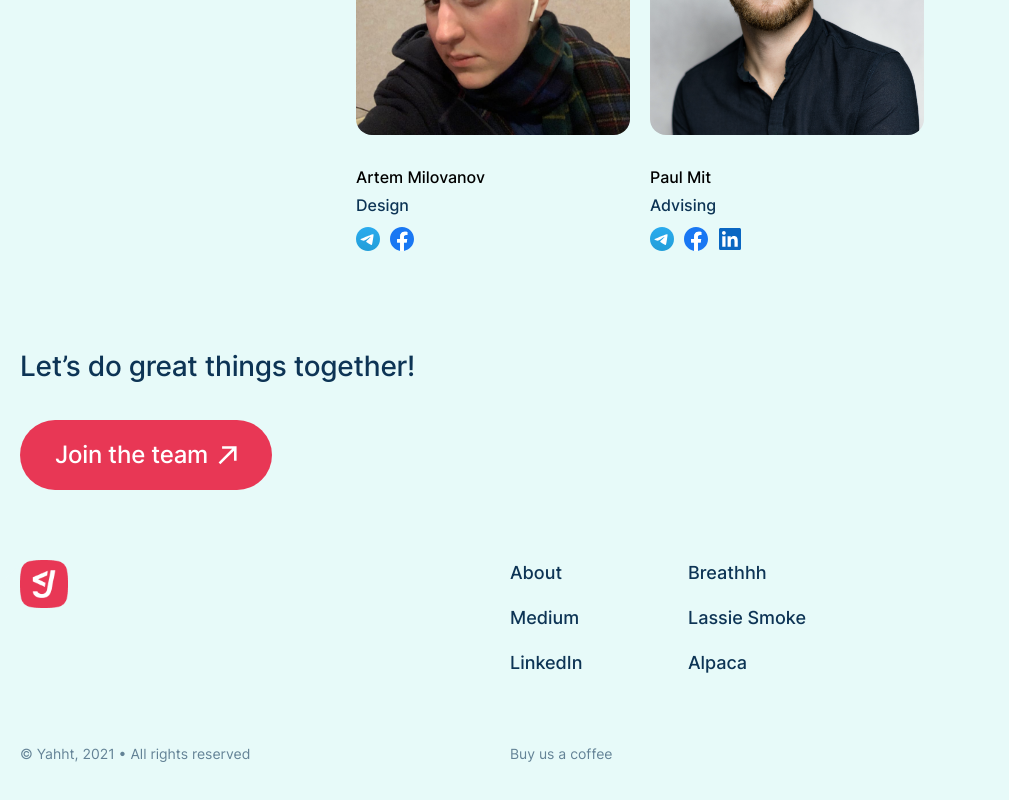
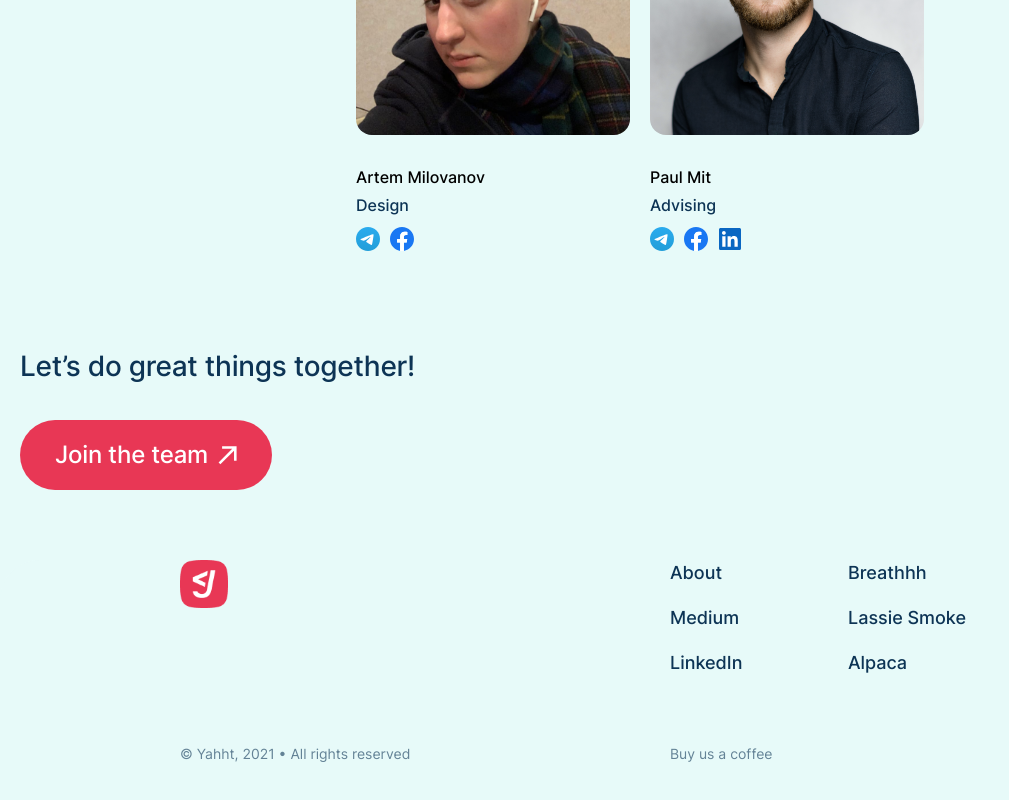
Before and after one commit to Delendik/yahht-web, a Next.js app: page /about in a window 1280 px wide. Shown: the part 1521-2321 px from the top of the page, without its empty margins (0-1009 px from the left). Built offline with nearby package versions, Linux system fonts and the light colour scheme.

Commit message:
fix bugs

```diff
--- a/src/components/Breathhh/Breathhh.module.scss
+++ b/src/components/Breathhh/Breathhh.module.scss
@@ -94,7 +94,7 @@
   }
 
   @include mediaMaxXS {
-    width: 328px;
+    width: 100%;
     margin-top: 16px;
     font-size: 18px;
   }
--- a/src/components/Footer/Footer.module.scss
+++ b/src/components/Footer/Footer.module.scss
@@ -9,8 +9,15 @@
     padding: 0;
   }
 
+  @include mediaMaxM {
+    padding-left: 160px;
+    padding-right: 160px;
+  }
+
   @include mediaMaxXS {
     border-radius: 34px 34px 0px 0px;
+    padding-left: 0;
+    padding-right: 0;
   }
 }
 
@@ -97,6 +104,10 @@
     margin-left: 442px;
   }
 
+  @media (max-width: 1140px) {
+    margin-left: 300px;
+  }
+
   @include mediaMaxXS {
     margin: 0 auto;
     flex-direction: column;
@@ -124,6 +135,8 @@
 
   @include mediaMaxXS {
     margin-bottom: 28px;
+    display: flex;
+    justify-content: center;
 
     &:first-child {
       margin-top: 34px;
@@ -193,6 +206,10 @@
     margin-left: 214px;
   }
 
+  @media (max-width: 1140px) {
+    margin-left: 70px;
+  }
+
   @include mediaMaxXS {
     margin: 0;
     text-align: center;
```
